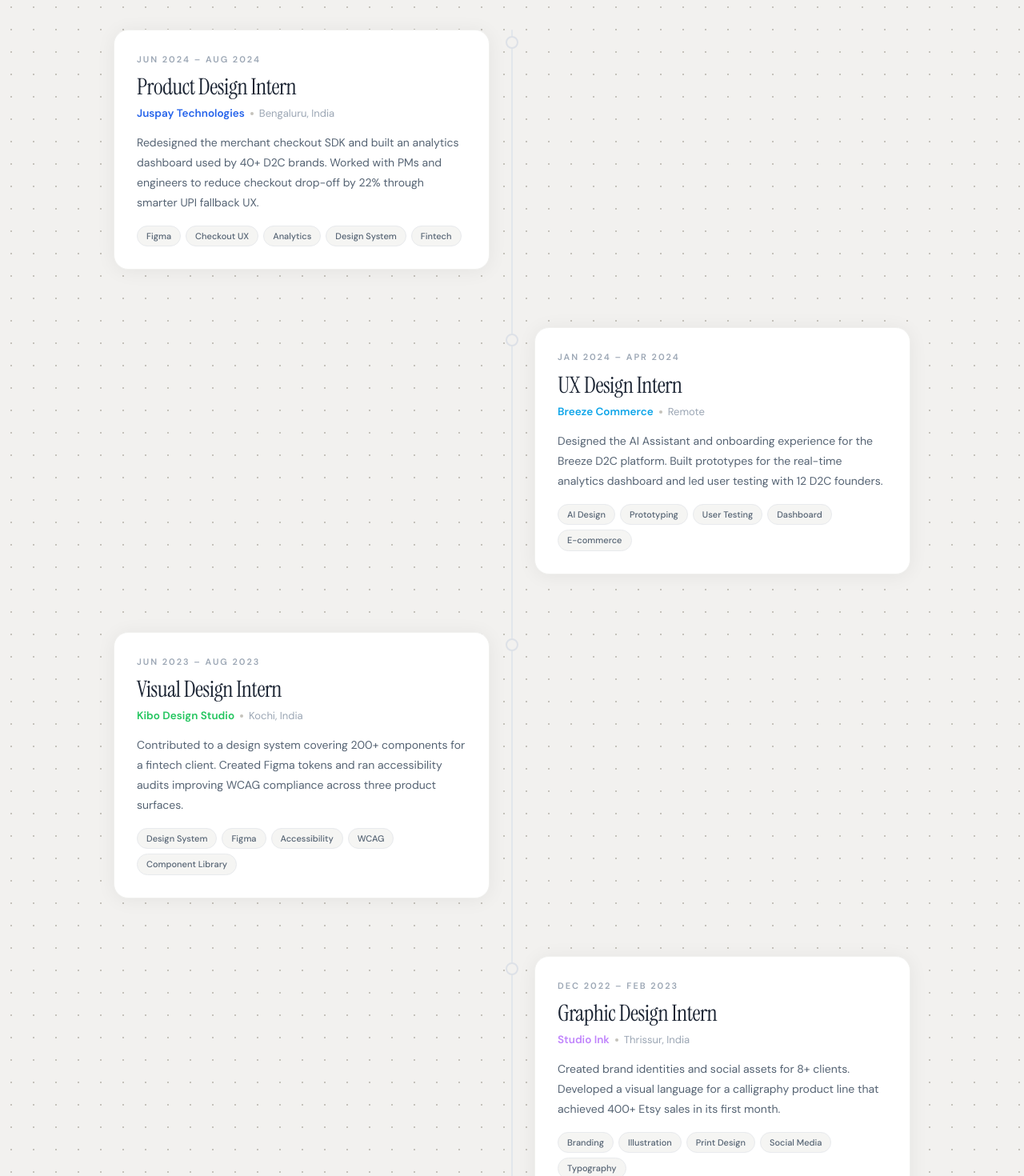
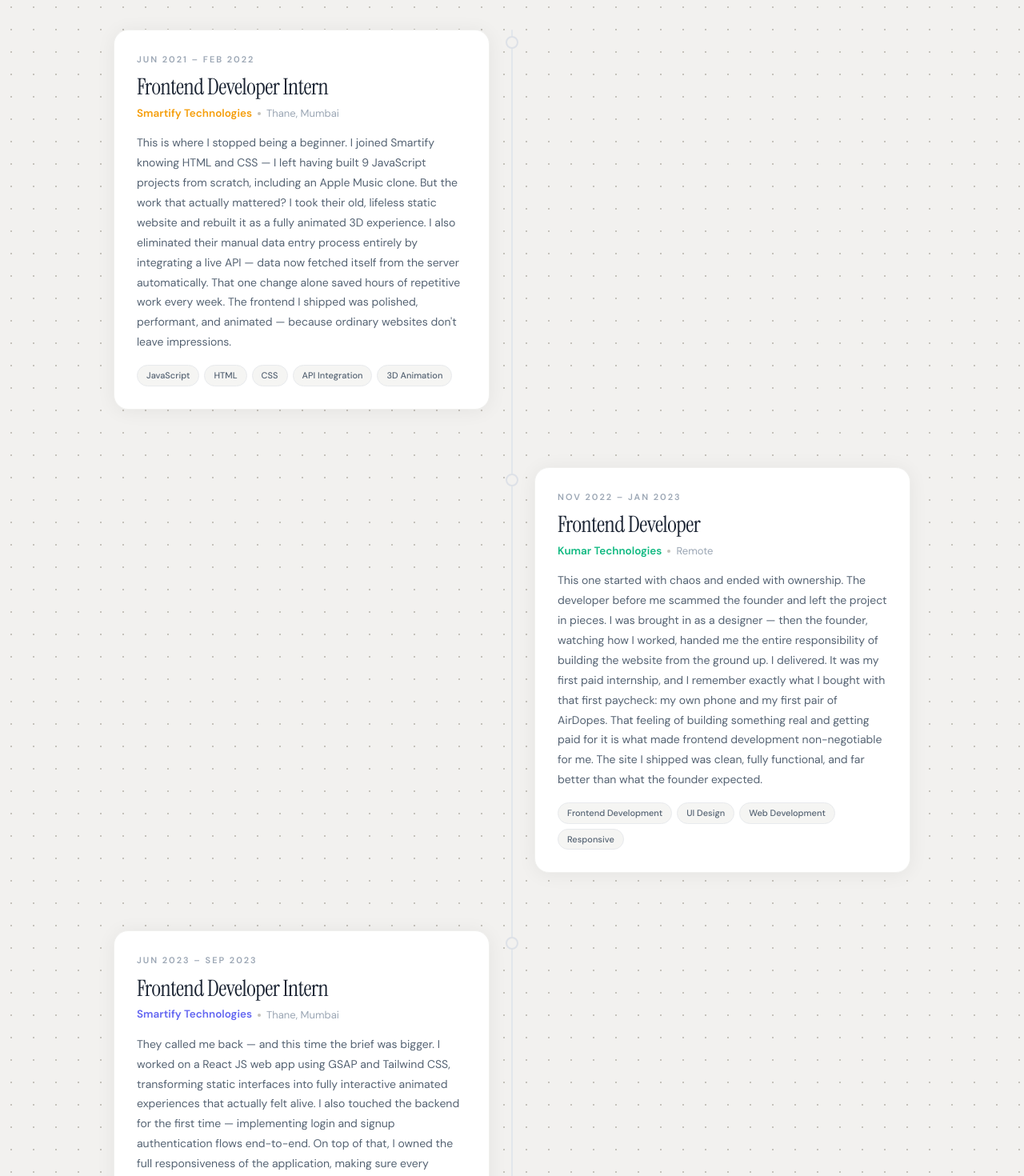
Before and after one commit to laveshweb/portfolio, a React (Vite) app: page / in a window 1280 px wide. Shown: the part 5020-6490 px from the top of the page at 80% size. Built offline with nearby package versions, Linux system fonts and the light colour scheme.

Commit message:
fix image paths

```diff
--- a/src/components/Experience.jsx
+++ b/src/components/Experience.jsx
@@ -151,7 +151,7 @@
   return (
     <div className="exp-dot w-4 h-4 rounded-full bg-[#f2f1ef]
                     border-[2.5px] border-[#dde1e7]
-                    transition-all duration-300 shrink-0" />
+                    transition-all duration-300 shrink-0 mr-3.5 md:mr-0" />
   )
 }
 
--- a/src/components/Projects.jsx
+++ b/src/components/Projects.jsx
@@ -163,7 +163,7 @@
                          text-[#1a2332] font-normal tracking-[-0.6px] cursor-pointer mr-2.5">
             {title}
           </h3>
-            <svg width="22" height="22" viewBox="0 0 16 16" fill="none" className='mt-3.5'>
+            <svg width="22" height="22" viewBox="0 0 16 16" fill="none" className='mt-1 md:mt-3.5'>
               <path d="M3 13L13 3M13 3H6M13 3v7"
                     stroke="currentColor" strokeWidth="1.6"
                     strokeLinecap="round" strokeLinejoin="round"  />
--- a/src/data/index.js
+++ b/src/data/index.js
@@ -70,40 +70,40 @@
 // ─── EXPERIENCE ───────────────────────────────────────────────────────────────
 export const experiences = [
   {
-    period:  'Jun 2024 – Aug 2024',
-    role:    'Product Design Intern',
-    company: 'Juspay Technologies',
-    location:'Bengaluru, India',
-    desc:    'Redesigned the merchant checkout SDK and built an analytics dashboard used by 40+ D2C brands. Worked with PMs and engineers to reduce checkout drop-off by 22% through smarter UPI fallback UX.',
-    tags:    ['Figma', 'Checkout UX', 'Analytics', 'Design System', 'Fintech'],
-    accent:  '#2563eb',
+    period:  'Jun 2021 – Feb 2022',
+    role:    'Frontend Developer Intern',
+    company: 'Smartify Technologies',
+    location:'Thane, Mumbai',
+    desc:    "This is where I stopped being a beginner. I joined Smartify knowing HTML and CSS — I left having built 9 JavaScript projects from scratch, including an Apple Music clone. But the work that actually mattered? I took their old, lifeless static website and rebuilt it as a fully animated 3D experience. I also eliminated their manual data entry process entirely by integrating a live API — data now fetched itself from the server automatically. That one change alone saved hours of repetitive work every week. The frontend I shipped was polished, performant, and animated — because ordinary websites don't leave impressions.",
+    tags:    ['JavaScript', 'HTML', 'CSS', 'API Integration', '3D Animation'],
+    accent:  '#f59e0b',
   },
   {
-    period:  'Jan 2024 – Apr 2024',
-    role:    'UX Design Intern',
-    company: 'Breeze Commerce',
+    period:  'Nov 2022 – Jan 2023',
+    role:    'Frontend Developer',
+    company: 'Kumar Technologies',
     location:'Remote',
-    desc:    'Designed the AI Assistant and onboarding experience for the Breeze D2C platform. Built prototypes for the real-time analytics dashboard and led user testing with 12 D2C founders.',
-    tags:    ['AI Design', 'Prototyping', 'User Testing', 'Dashboard', 'E-commerce'],
-    accent:  '#0ea5e9',
+    desc:    "This one started with chaos and ended with ownership. The developer before me scammed the founder and left the project in pieces. I was brought in as a designer — then the founder, watching how I worked, handed me the entire responsibility of building the website from the ground up. I delivered. It was my first paid internship, and I remember exactly what I bought with that first paycheck: my own phone and my first pair of AirDopes. That feeling of building something real and getting paid for it is what made frontend development non-negotiable for me. The site I shipped was clean, fully functional, and far better than what the founder expected.",
+    tags:    ['Frontend Development', 'UI Design', 'Web Development', 'Responsive'],
+    accent:  '#10b981',
   },
   {
-    period:  'Jun 2023 – Aug 2023',
-    role:    'Visual Design Intern',
-    company: 'Kibo Design Studio',
-    location:'Kochi, India',
-    desc:    'Contributed to a design system covering 200+ components for a fintech client. Created Figma tokens and ran accessibility audits improving WCAG compliance across three product surfaces.',
-    tags:    ['Design System', 'Figma', 'Accessibility', 'WCAG', 'Component Library'],
-    accent:  '#22c55e',
+    period:  'Jun 2023 – Sep 2023',
+    role:    'Frontend Developer Intern',
+    company: 'Smartify Technologies',
+    location:'Thane, Mumbai',
+    desc:    "They called me back — and this time the brief was bigger. I worked on a React JS web app using GSAP and Tailwind CSS, transforming static interfaces into fully interactive animated experiences that actually felt alive. I also touched the backend for the first time — implementing login and signup authentication flows end-to-end. On top of that, I owned the full responsiveness of the application, making sure every breakpoint from mobile to desktop felt intentional, not like an afterthought. By the time I left, the app was faster, more interactive, and working properly on every device.",
+    tags:    ['React', 'GSAP', 'Tailwind CSS', 'Authentication', 'Responsive'],
+    accent:  '#6366f1',
   },
   {
-    period:  'Dec 2022 – Feb 2023',
-    role:    'Graphic Design Intern',
-    company: 'Studio Ink',
-    location:'Thrissur, India',
-    desc:    'Created brand identities and social assets for 8+ clients. Developed a visual language for a calligraphy product line that achieved 400+ Etsy sales in its first month.',
-    tags:    ['Branding', 'Illustration', 'Print Design', 'Social Media', 'Typography'],
-    accent:  '#c084fc',
+    period:  '2024',
+    role:    'Full Stack Developer Intern',
+    company: 'Tree-Tech Startup',
+    location:'Andheri, Mumbai',
+    desc:    "The most technically demanding internship yet — and I built the whole thing myself. This was a tree and plant identification startup where users upload an image of any plant and the app returns detailed botanical information instantly. I designed and built the entire frontend, created the API from scratch, and wired up the data-fetching pipeline end-to-end. No existing codebase to reference. No senior to handhold. Just a founder with a vision and me figuring it out. The result was a working, polished, fully animated frontend backed by a functional API that actually delivered real plant data. Solo-built, soup to nuts.",
+    tags:    ['React', 'API Development', 'API Integration', 'Full Stack', 'Animation'],
+    accent:  '#22c55e',
   },
 ]
 
```
